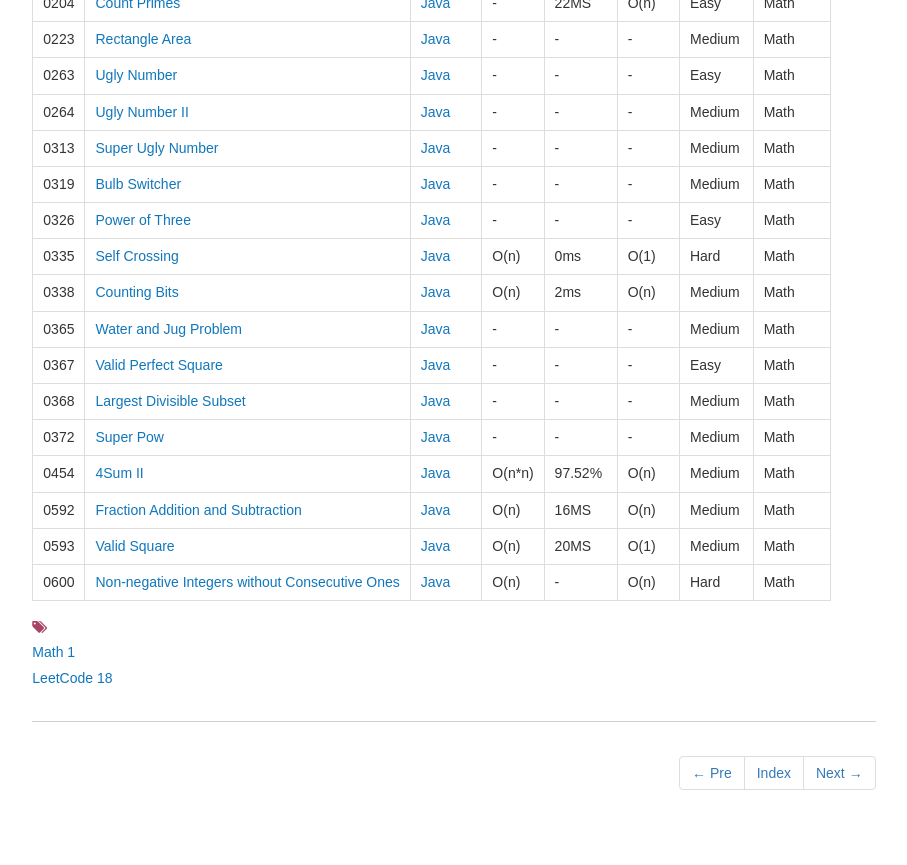
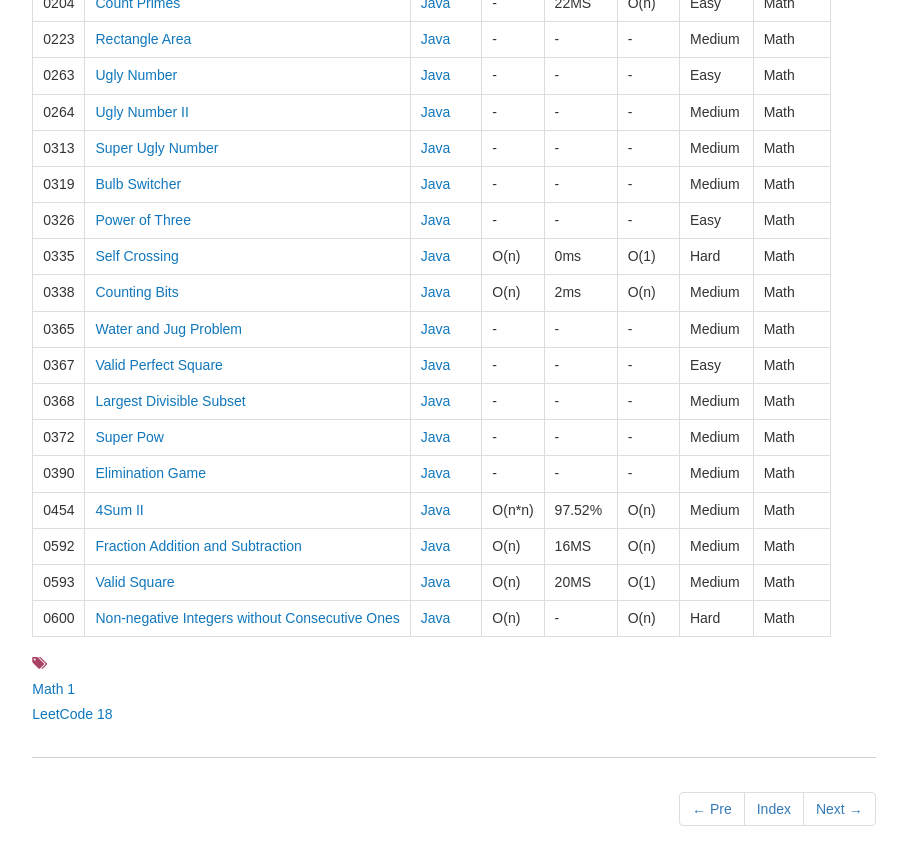
Before and after one commit to dunso/algorithm, a Jekyll site: the page built from docs/_posts/2017-12-03-Math.md, in a window 1280 px wide and 900 px high, scrolled down 820 px. Shown: the top 865 px of the window, without its empty margins (186-1093 px from the left). Built offline with Jekyll 4.4.1, drawn with Linux system fonts in a browser that asks for light colours; nearby versions of some CDN libraries.

Commit message:
Add index of LeetCode0390.java to docs

```diff
--- a/docs/_posts/2017-12-03-Math.md
+++ b/docs/_posts/2017-12-03-Math.md
@@ -42,6 +42,7 @@ icon: file-alt
 |0367|[Valid Perfect Square](https://leetcode.com/problems/valid-perfect-square/) | [Java](https://e.srl/leetcode-367/)  |-|-|-|Easy|Math|
 |0368|[Largest Divisible Subset](https://leetcode.com/problems/largest-divisible-subset/)|[Java](https://e.srl/leetcode-368/)|-|-|-|Medium|Math|
 |0372|[Super Pow](https://leetcode.com/problems/super-pow/)|[Java](https://e.srl/leetcode-371/)|-|-|-|Medium|Math|
+|0390|[Elimination Game](https://leetcode.com/problems/elimination-game/)|[Java](https://e.srl/leetcode-390/)|-|-|-|Medium|Math|
 |0454|[4Sum II](https://leetcode.com/problems/4sum-ii/) | [Java](https://e.srl/leetcode-454/)  | O(n\*n) |97.52%| O(n)  |  Medium |Math|
 |0592|[Fraction Addition and Subtraction](https://leetcode.com/problems/fraction-addition-and-subtraction/)| [Java](https://e.srl/leetcode-592/)  | O(n) |16MS| O(n)  |  Medium |Math|
 |0593|[Valid Square](https://leetcode.com/problems/valid-square)| [Java](https://e.srl/leetcode-593/)  | O(n) |20MS| O(1)  |  Medium |Math|
```
